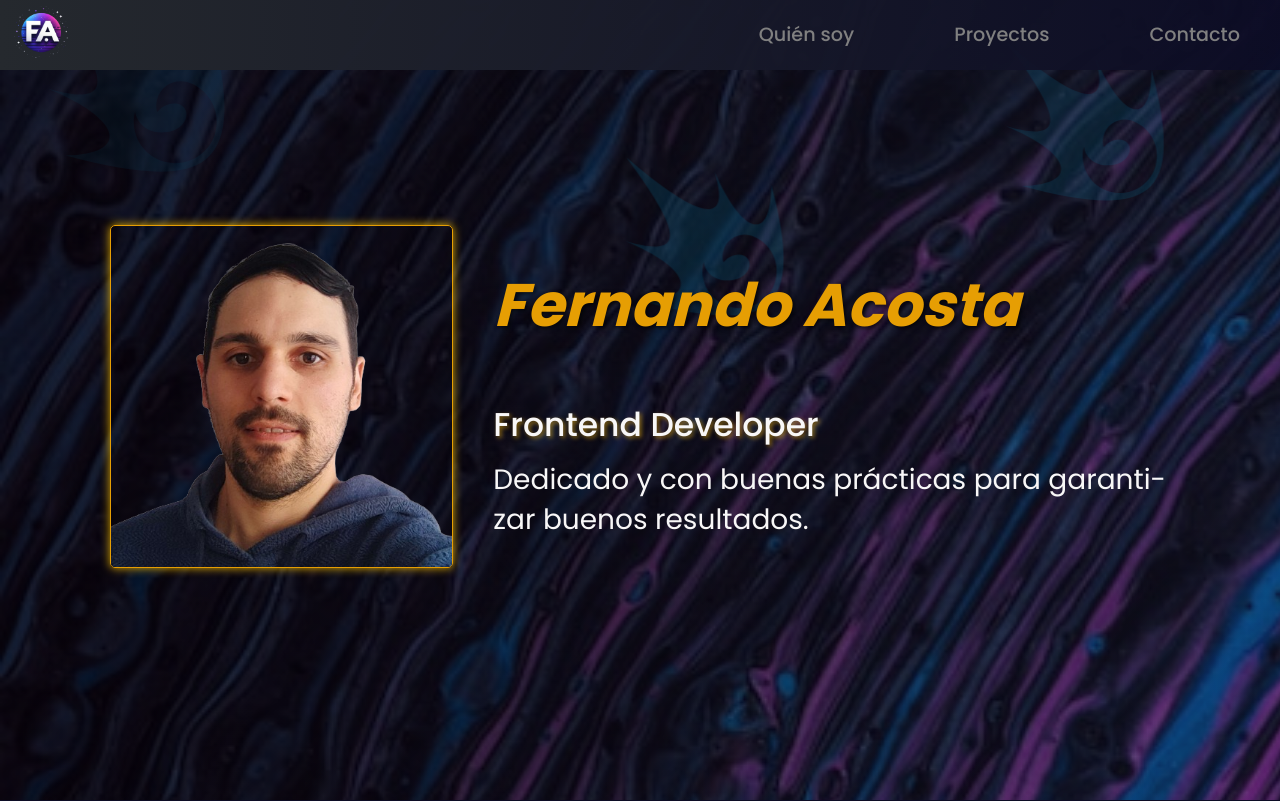
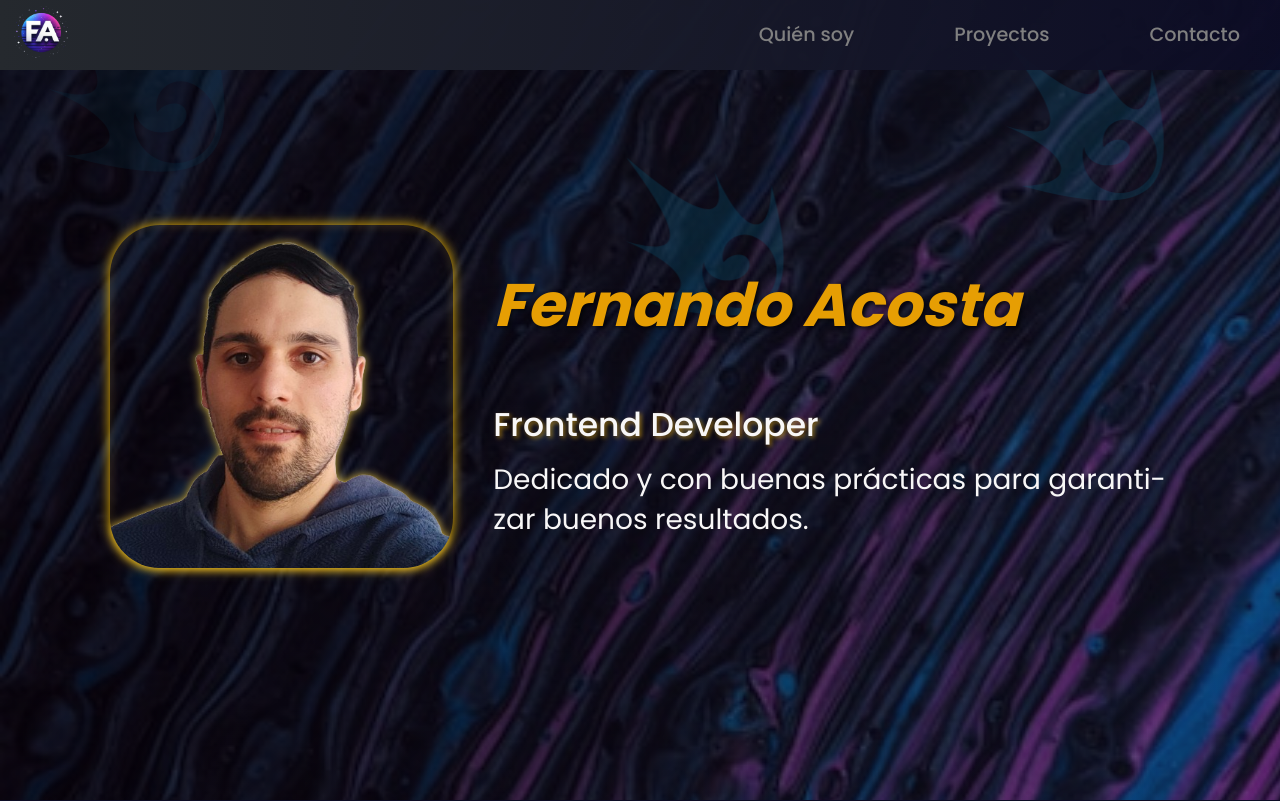
Before and after one commit to ServiciosFA/Portfolio, a React (Vite) app: page / in a window 1280 px wide. Shown: the top 801 px of the page. Built offline with nearby package versions, Linux system fonts and the light colour scheme; a web font is replaced by a local one.

Commit message:
Update MyPhoto.scss

```diff
--- a/src/components/header/MyPhoto.scss
+++ b/src/components/header/MyPhoto.scss
@@ -23,9 +23,9 @@
   }
 
   .photo {
-    border: 1px solid rgb(230, 158, 3);
-    border-radius: 5px;
+    border-radius: 50px;
     box-shadow: 0px 0px 10px rgba(255, 196, 2, 0.863);
+    filter: drop-shadow(0px 0px 5px rgba(252, 210, 71, 0.863));
     @include bigDesktop {
       height: 55rem;
       min-width: 60rem;
```
